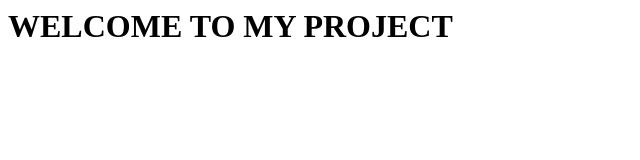
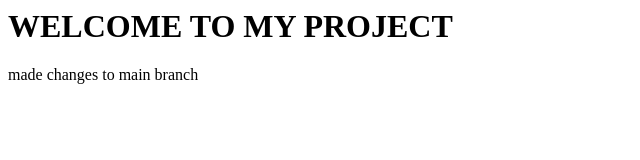
Before and after one commit to sowjanya-it/MyProject, a plain HTML site: page index.html in a window 1280 px wide. Shown: the whole page, without its empty margins (0-640 px from the left). Drawn offline with Linux system fonts and the light colour scheme.

Commit message:
Update index.html from main branch

```diff
--- a/index.html
+++ b/index.html
@@ -4,5 +4,6 @@
   </head>
   <body>
     <h1> WELCOME TO MY PROJECT </h1>
+    <p> made changes to main branch </p>
   </body>
 </html>
```
